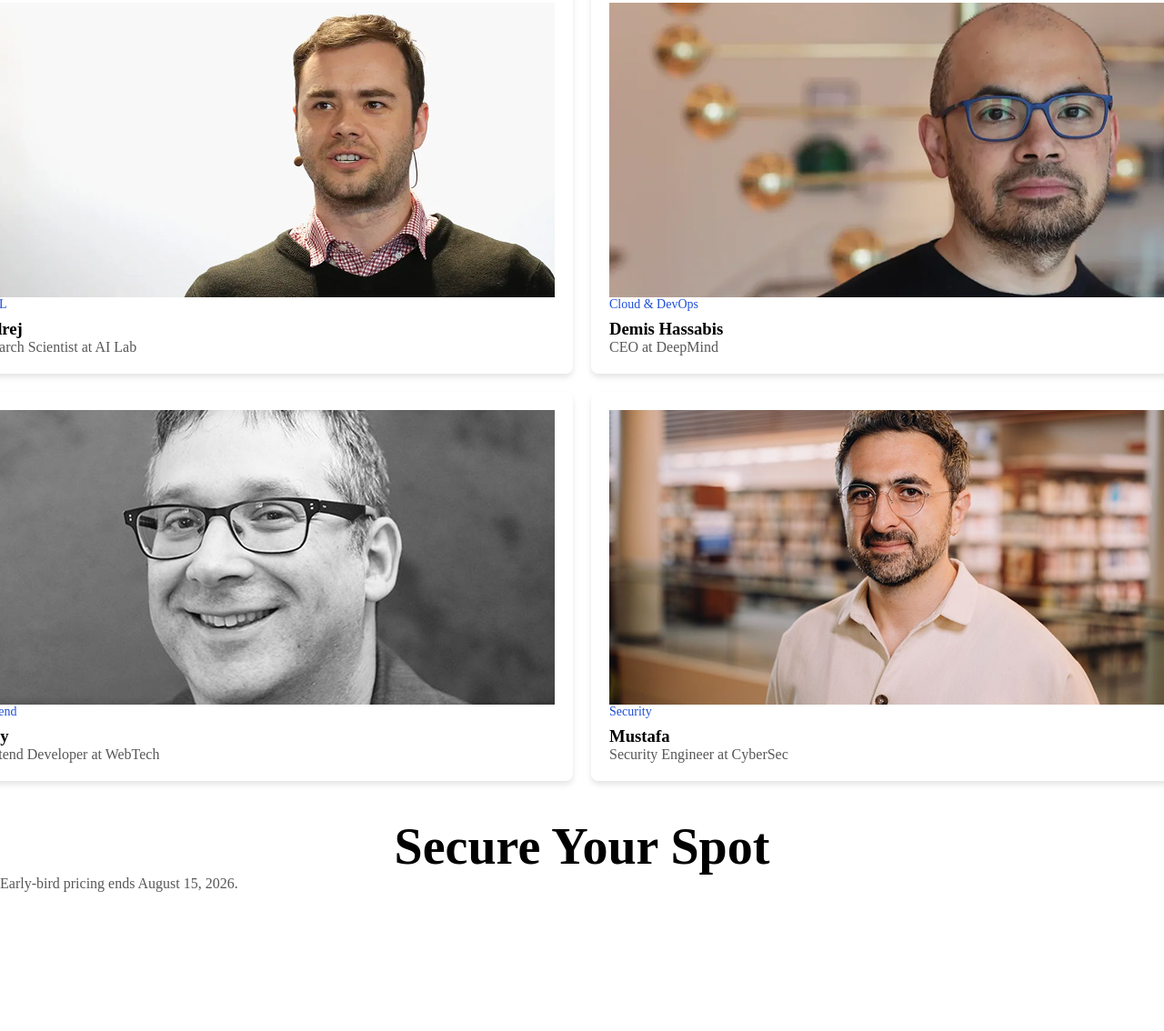
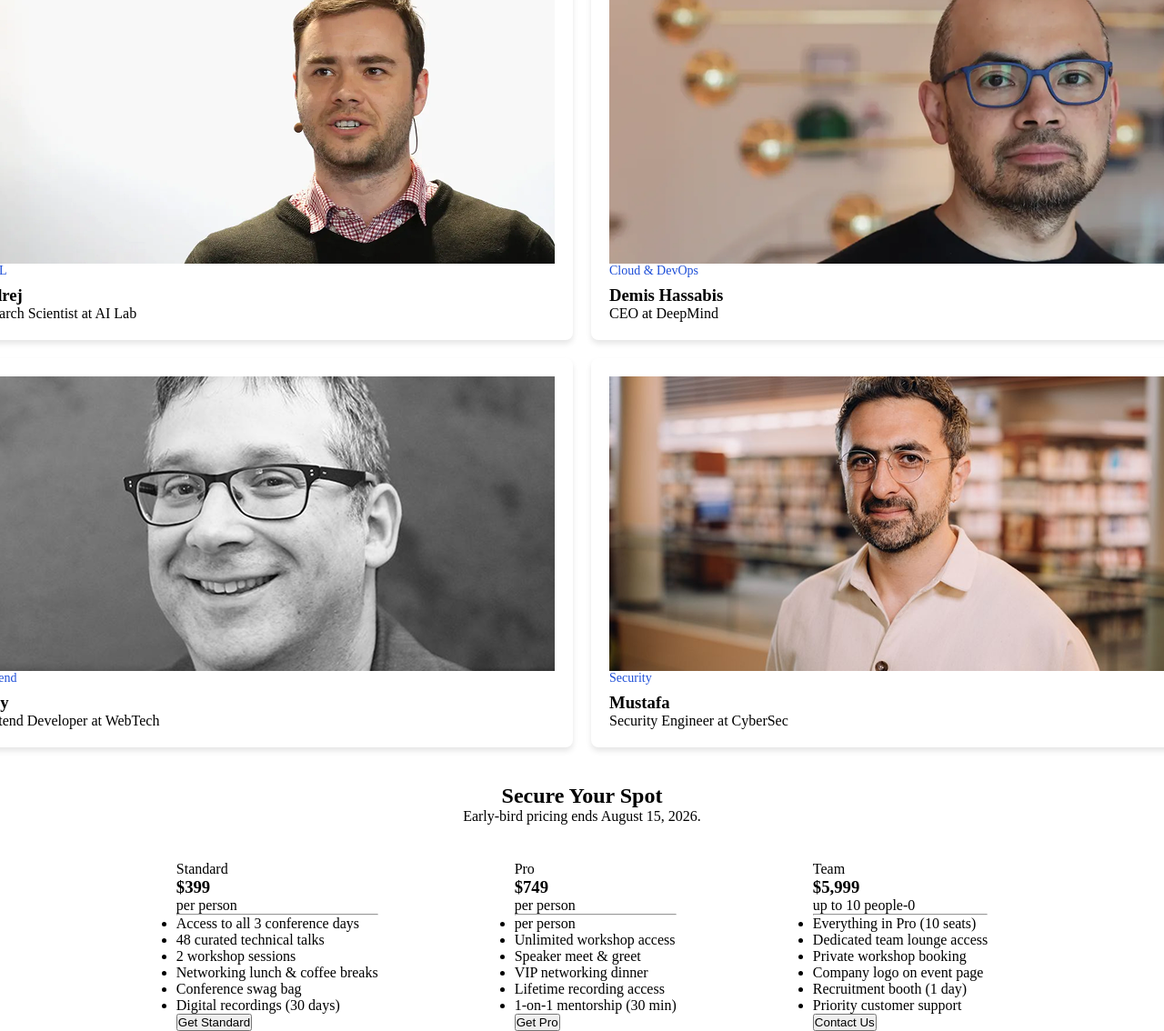
Before and after one commit to Sara-saku/First-Assignment-2026, a plain HTML site: page index.html in a window 1280 px wide. Shown: the part 1031-2165 px from the top of the page at 91% size. Before the commit the page ends 2012 px from the top, so only its background shows below. Drawn offline with Linux system fonts and the light colour scheme.

Commit message:
pricing cards

```diff
--- a/index.html
+++ b/index.html
@@ -43,9 +43,10 @@
         <section class="banner">
             <div class="overlay">
                 <!-- inline font styling -->
-                <h1>Code.<span>Connect</span>.Create</h1>
+                <h1>Code.<br><span>Connect</span>.<Br>Create.</h1>
 
-                <p class="p1"> Join 4,000+ engineers, founders, and builders at the premier developer<br>conference of 2026. Three
+                <p class="p1"> Join 4,000+ engineers, founders, and builders at the premier developer<br>conference of
+                    2026. Three
                     days of cutting-edge talks, hands-on workshops,<br> and meaningful connections.</p>
                 <button class="btn">
                     Register Now
@@ -83,10 +84,66 @@
                 </div>
             </div>
         </section>
-         <!-- Secure Your Spot (Pricing) Section -->
+        <!-- Secure Your Spot (Pricing) Section -->
         <section class="pricing">
-            <div class="highlight"><h2>Secure Your Spot</h2>
-            <p>Early-bird pricing ends August 15, 2026.</p></div>
+            <div class="highlight">
+                <h2>Secure Your Spot</h2>
+                <p>Early-bird pricing ends August 15, 2026.</p>
+            </div>
+            <div class="card-container">
+            <div class="price-card">
+                <p>Standard</p>
+                <h3>$399</h3>
+                <p>per person</p>
+                <hr>
+
+                <ul>
+                    <li>Access to all 3 conference days</li>
+                    <li>48 curated technical talks</li>
+                    <li>2 workshop sessions</li>
+                    <li>Networking lunch & coffee breaks</li>
+                    <li>Conference swag bag</li>
+                    <li>Digital recordings (30 days)</li>
+                </ul>
+                <button>Get Standard</button>
+
+
+            </div>
+            <div class="special-price-card">
+                <P>Pro</P>
+                <h3>$749</h3>
+                <p>per person</p>
+                <hr>
+                <ul>
+                    <li>per person</li>
+                    <li>Unlimited workshop access</li>
+                    <li>Speaker meet & greet</li>
+                    <li>VIP networking dinner</li>
+                    <li>Lifetime recording access</li>
+                    <li>1-on-1 mentorship (30 min)</li>
+                </ul>
+                <button>Get Pro</button>
+
+
+            </div>
+            <div class="price-card">
+                <p>Team</p>
+                <h3>$5,999</h3>
+                <p>up to 10 people-0</p>
+                <hr>
+                <ul>
+                    <li>Everything in Pro (10 seats)</li>
+                    <li>Dedicated team lounge access</li>
+                    <li>Private workshop booking</li>
+                    <li>Company logo on event page</li>
+                    <li>Recruitment booth (1 day)</li>
+                    <li>Priority customer support</li>
+                </ul>
+                <button>Contact Us</button>
+
+
+            </div>
+            </div>
         </section>
 
 
--- a/style.css
+++ b/style.css
@@ -42,6 +42,7 @@
 h1{
     font-size: 80px;
     color: #ffffff;
+    text-align: center;
 }
 span{
     font-style: italic;
@@ -110,12 +111,20 @@
     border-radius: 8px;
     box-shadow: 0px 4px 6px rgba(0, 0, 0, 0.1);
 }
-h2{
-    font-size: 56px;
-    font-weight: 900;
+
+.highlight{
     text-align: center;
+    margin-bottom: 40px;
+
 }
-p{
-    color: #575757;
-    font-size: 16px;
+.card-container{
+    display: flex;
+    align-content: center;
+    max-width: 1200px;
+    margin: auto;
+    margin-top: 40px;
+    justify-content: center;
+    gap: 150px;
+
+
 }
```
